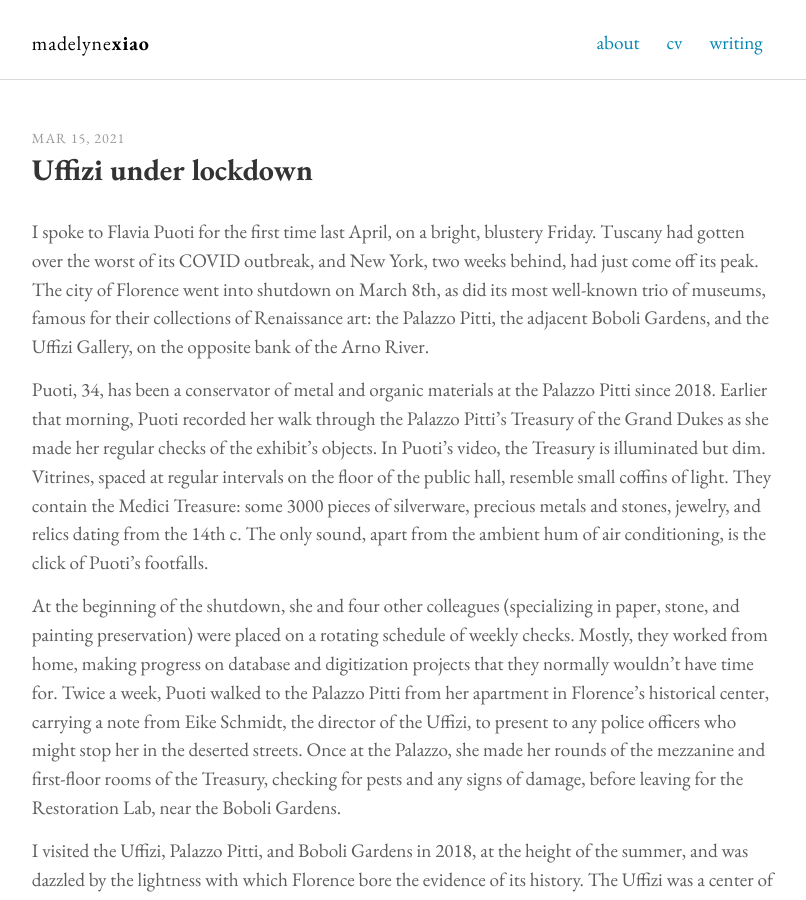
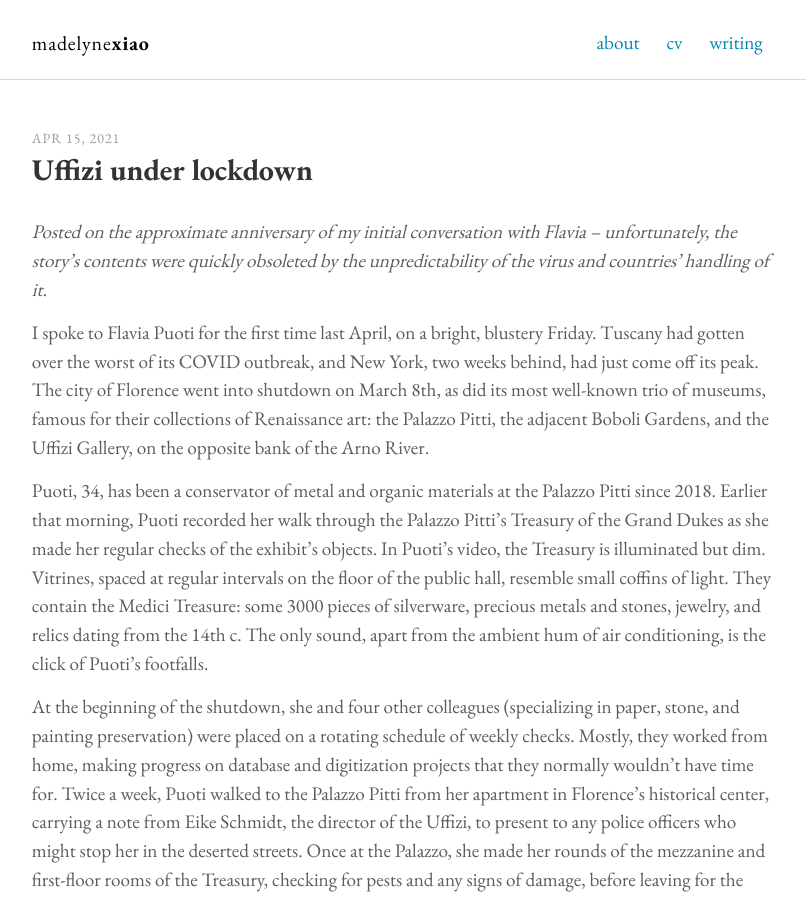
Before and after one commit to madelyne/madelyne.github.io, a Jekyll site: the page built from _posts/2021-04-15-uffizi.md, in a window 1280 px wide and 900 px high. Shown: the whole window, without its empty margins (237-1043 px from the left). Built offline with Jekyll 4.4.1, drawn with Linux system fonts in a browser that asks for light colours; our own code applies the rules of GitHub Pages for plain Markdown files.

Commit message:
edit uffizi entry

```diff
--- a/_posts/2021-03-15-uffizi.md
+++ b/_posts/2021-04-15-uffizi.md
@@ -1,6 +1,8 @@
 ---
 title: Uffizi under lockdown
 ---
+*Posted on the approximate anniversary of my initial conversation with Flavia -- unfortunately, the story's contents were quickly obsoleted by the unpredictability of the virus and countries' handling of it.*
+
 I spoke to Flavia Puoti for the first time last April, on a bright, blustery Friday. Tuscany had gotten over the worst of its COVID outbreak, and New York, two weeks behind, had just come off its peak. The city of Florence went into shutdown on March 8th, as did its most well-known trio of museums, famous for their collections of Renaissance art: the Palazzo Pitti, the adjacent Boboli Gardens, and the Uffizi Gallery, on the opposite bank of the Arno River.
 
 Puoti, 34, has been a conservator of metal and organic materials at the Palazzo Pitti since 2018. Earlier that morning, Puoti recorded her walk through the Palazzo Pitti’s Treasury of the Grand Dukes as she made her regular checks of the exhibit’s objects. In Puoti’s video, the Treasury is illuminated but dim. Vitrines, spaced at regular intervals on the floor of the public hall, resemble small coffins of light. They contain the Medici Treasure: some 3000 pieces of silverware, precious metals and stones, jewelry, and relics dating from the 14th c. The only sound, apart from the ambient hum of air conditioning, is the click of Puoti’s footfalls.
```
